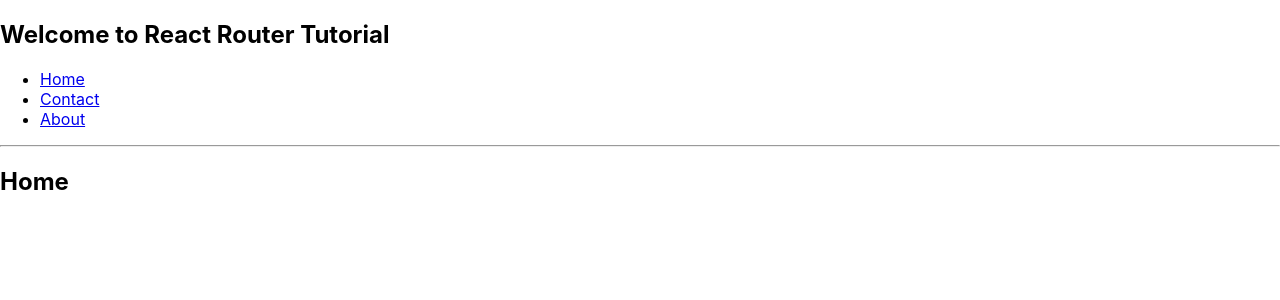
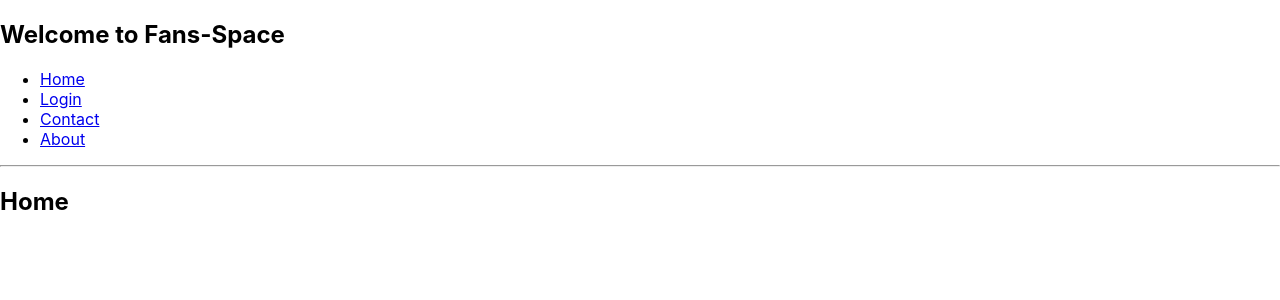
Before and after one commit to baileyalo/Fans_Space-Capstone-Project, a React (Create React App) app in the folder frontend/: page / in a window 1280 px wide. Shown: the top 300 px of the page. Built offline with nearby package versions, Linux system fonts and the light colour scheme.

Commit message:
update components

```diff
--- a/frontend/src/App.js
+++ b/frontend/src/App.js
@@ -1,7 +1,7 @@
 import React, { Component } from 'react';
 import { BrowserRouter as Router, Switch, Route, Link } from 'react-router-dom';
-import Home from './containers/Home';
-import Login from './containers/Login';
+import Home from './components/Home';
+import Login from './components/Login';
 import About from './components/About';
 import Contact from './components/Contact';
 
@@ -10,10 +10,11 @@ class App extends Component {
     return (
     <Router>
         <div>
-          <h2>Welcome to React Router Tutorial</h2>
+          <h2>Welcome to Fans-Space</h2>
           <nav className="navbar navbar-expand-lg navbar-light bg-light">
           <ul className="navbar-nav mr-auto">
             <li><Link to={'/'} className="nav-link"> Home </Link></li>
+			<li><Link to={'/login'} className="nav-link"> Login </Link></li>
             <li><Link to={'/contact'} className="nav-link">Contact</Link></li>
             <li><Link to={'/about'} className="nav-link">About</Link></li>
           </ul>
@@ -21,6 +22,7 @@ class App extends Component {
           <hr />
           <Switch>
               <Route exact path='/' component={Home} />
+			  <Route path='/login' component={Login} />
               <Route path='/contact' component={Contact} />
               <Route path='/about' component={About} />
           </Switch>
--- /dev/null
+++ b/frontend/src/components/About.js
@@ -0,0 +1,13 @@
+import React, { Component } from 'react';
+
+class About extends Component {
+  render() {
+    return (
+        <div>
+          <h2>About</h2>
+        </div>
+    );
+  }
+}
+
+export default About;
--- /dev/null
+++ b/frontend/src/components/Contact.js
@@ -0,0 +1,13 @@
+import React, { Component } from 'react';
+
+class Contact extends Component {
+  render() {
+    return (
+        <div>
+          <h2>Contact</h2>
+        </div>
+    );
+  }
+}
+
+export default Contact;
```
Also changed, not shown: frontend/src/components/Home.js (renamed from frontend/src/containers/Home.js), frontend/src/components/Login.js (renamed from frontend/src/containers/Login.js), frontend/src/components/createToken.js (renamed from frontend/src/containers/createToken.js).
